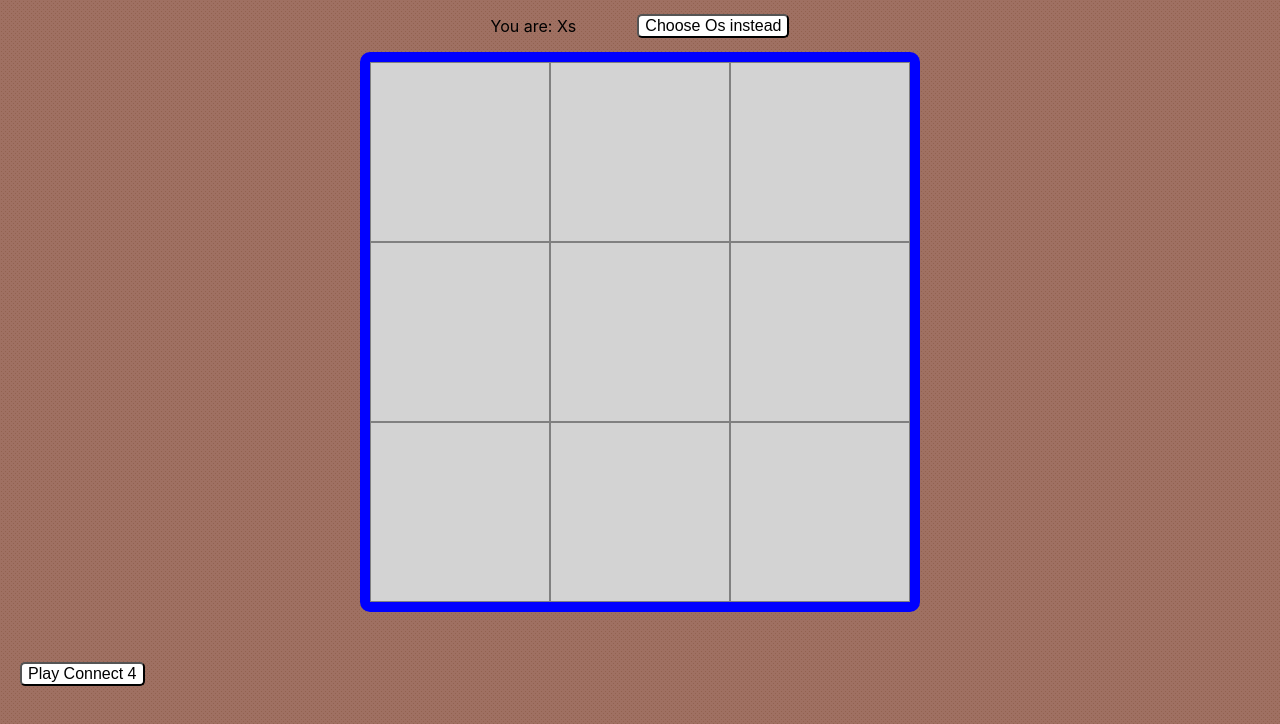
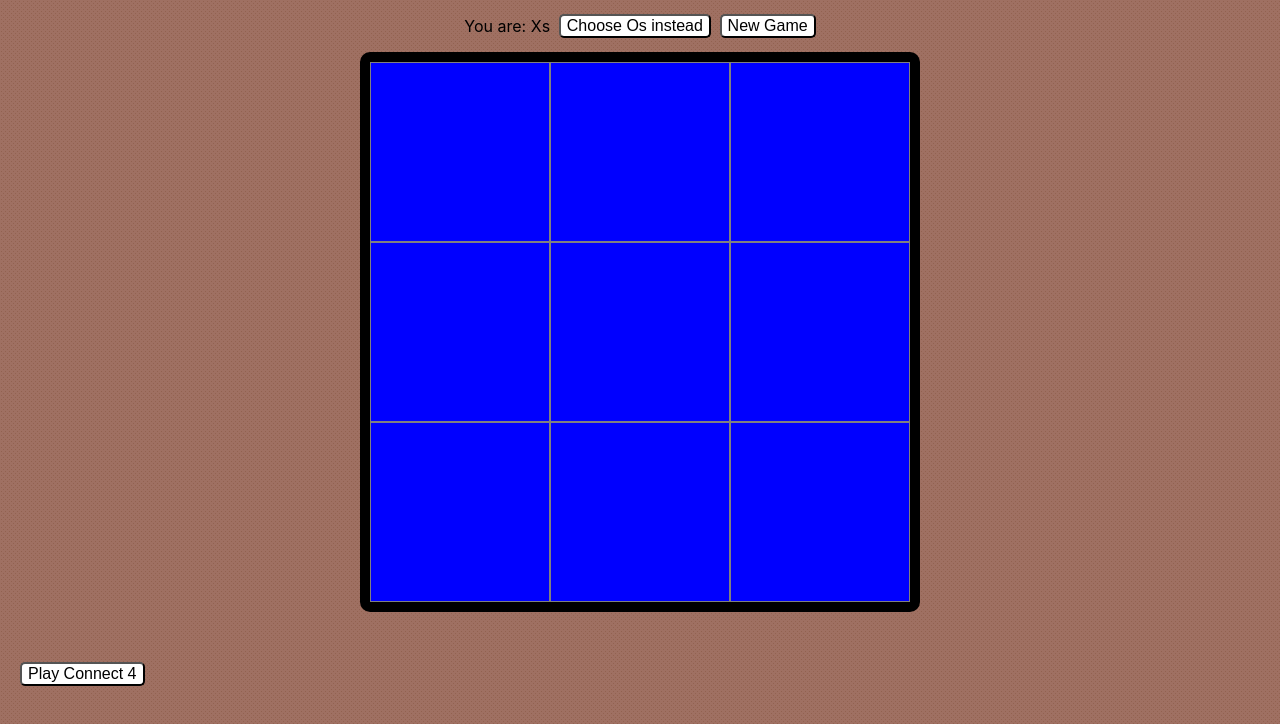
Before and after one commit to KateHoward10/noughts-and-crosses, a React (Create React App) app: page / in a window 1280 px wide. Shown: the top 724 px of the page. Built offline with nearby package versions, Linux system fonts and the light colour scheme.

Commit message:
Styling and reset button

```diff
--- a/src/App.css
+++ b/src/App.css
@@ -34,8 +34,8 @@ button {
 }
 
 .container {
-  background-color: lightgrey;
-  border: 10px solid blue;
+  background-color: blue;
+  border: 10px solid black;
   border-radius: 10px;
   display: grid;
   grid-template-columns: repeat(3, 180px);
@@ -61,7 +61,12 @@ line {
   font-size: 5em;
 }
 
-.symbol {
+.mySymbol {
+  color: red;
+}
+
+.computerSymbol {
+  color: yellow;
   -webkit-animation: fadein 3s; /* Safari, Chrome and Opera > 12.1 */
    -moz-animation: fadein 3s; /* Firefox < 16 */
     -ms-animation: fadein 3s; /* Internet Explorer */
--- a/src/Box.js
+++ b/src/Box.js
@@ -6,7 +6,7 @@ class Box extends Component {
     const { box, mySymbol, computerSymbol, selectBox } = this.props;
     return (
       <div className="box" onClick={selectBox}>
-        {box.selectedBy==="me" ? <span>{mySymbol}</span> : box.selectedBy==="computer" ? <span className="symbol">{computerSymbol}</span> : null}
+        {box.selectedBy==="me" ? <span className="mySymbol">{mySymbol}</span> : box.selectedBy==="computer" ? <span className="computerSymbol">{computerSymbol}</span> : null}
       </div>
     );
   }
--- a/src/Grid.js
+++ b/src/Grid.js
@@ -19,6 +19,24 @@ class Grid extends Component {
       {index: 8, selectedBy: ""}
     ],
     winningThree: []
+  }
+
+  reset = () => {
+    this.setState({
+      win: "",
+      boxes: [
+        {index: 0, selectedBy: ""},
+        {index: 1, selectedBy: ""},
+        {index: 2, selectedBy: ""},
+        {index: 3, selectedBy: ""},
+        {index: 4, selectedBy: ""},
+        {index: 5, selectedBy: ""},
+        {index: 6, selectedBy: ""},
+        {index: 7, selectedBy: ""},
+        {index: 8, selectedBy: ""}
+      ],
+      winningThree: []
+    })
   }
 
   changeSymbol = () => {
@@ -90,7 +108,7 @@ class Grid extends Component {
     } else {
       computerChoice = indices[Math.floor(Math.random() * indices.length)];
     }
-    setTimeout(this.select, 1000, computerChoice, "computer");
+    setTimeout(this.select, 500, computerChoice, "computer");
   }
 
   render() {
@@ -99,6 +117,7 @@ class Grid extends Component {
         <div className="controls">
           <p>You are: {this.state.mySymbol}s</p>
           <button onClick={this.changeSymbol}>Choose {this.state.computerSymbol}s instead</button>
+          <button onClick={this.reset}>New Game</button>
         </div>
           {this.state.win==="draw" ? <h2>It's a draw</h2> : this.state.win==="me" ? <h2>You win!</h2> : this.state.win==="computer" ? <h2>The computer wins!</h2> : null}
           <div className="container">
```
